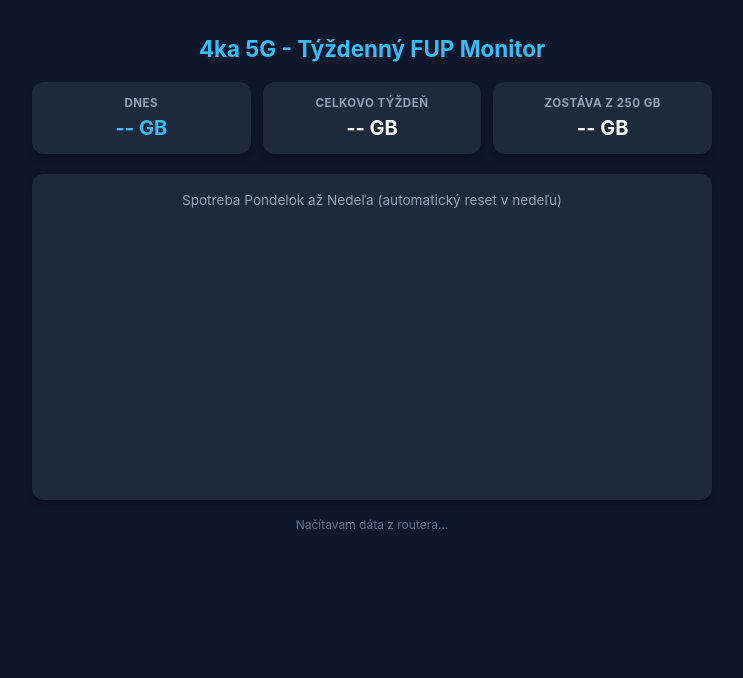
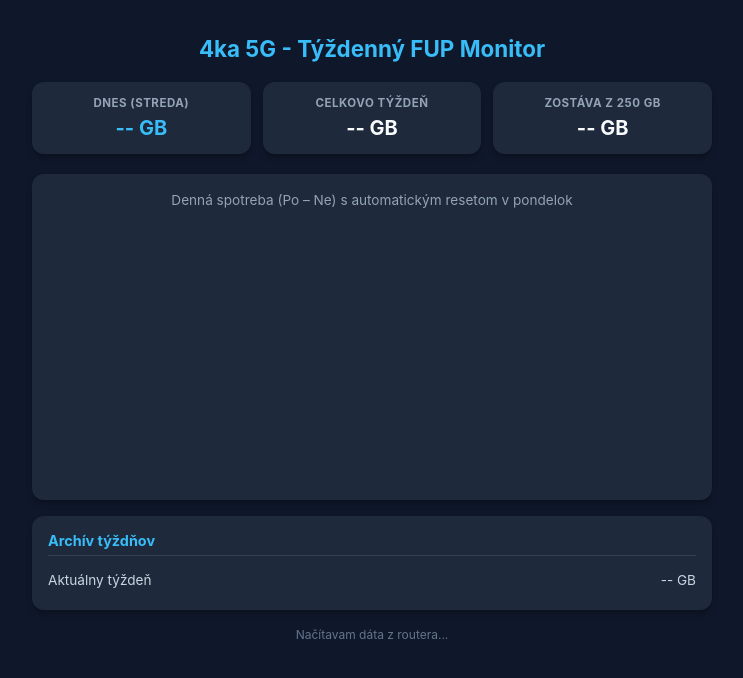
Before and after one commit to matkonet/4ka-spotreba, a plain HTML site: page index.html in a window 1280 px wide. Shown: the whole page, without its empty margins (268-1011 px from the left). Drawn offline with nearby package versions, Linux system fonts and the light colour scheme.

Commit message:
Update index.html

```diff
--- a/index.html
+++ b/index.html
@@ -3,7 +3,7 @@
 <head>
     <meta charset="UTF-8">
     <meta name="viewport" content="width=device-width, initial-scale=1.0">
-    <title>4ka 5G - Týždenný FUP Monitor</title>
+    <title>4ka 5G - FUP Monitor & Archív</title>
     <script src="https://cdn.jsdelivr.net/npm/chart.js"></script>
     <style>
         body { font-family: -apple-system, BlinkMacSystemFont, "Segoe UI", Roboto, sans-serif; background-color: #0f172a; color: #f8fafc; margin: 0; padding: 20px; display: flex; flex-direction: column; align-items: center; min-height: 100vh; }
@@ -18,6 +18,11 @@
         .card.warn p { color: #f59e0b; }
         .chart-box { background: #1e293b; padding: 18px; border-radius: 12px; box-shadow: 0 4px 6px -1px rgba(0,0,0,0.3); margin-bottom: 16px; height: 290px; position: relative; }
         .chart-title { margin: 0 0 12px 0; font-size: 0.85rem; color: #94a3b8; text-align: center; }
+        .history-box { background: #1e293b; padding: 16px; border-radius: 12px; box-shadow: 0 4px 6px -1px rgba(0,0,0,0.3); margin-bottom: 16px; }
+        .history-box h3 { margin: 0 0 10px 0; font-size: 0.9rem; color: #38bdf8; border-bottom: 1px solid #334155; padding-bottom: 6px; }
+        .history-list { list-style: none; padding: 0; margin: 0; font-size: 0.85rem; color: #cbd5e1; }
+        .history-list li { display: flex; justify-content: space-between; padding: 6px 0; border-bottom: 1px solid #334155; }
+        .history-list li:last-child { border-bottom: none; }
         .footer { font-size: 0.75rem; color: #64748b; text-align: center; line-height: 1.5; }
     </style>
 </head>
@@ -26,7 +31,7 @@
         <h1>4ka 5G - Týždenný FUP Monitor</h1>
         <div class="cards">
             <div class="card highlight">
-                <h3>Dnes</h3>
+                <h3>Dnes (Streda)</h3>
                 <p id="today-val">-- GB</p>
             </div>
             <div class="card">
@@ -40,8 +45,15 @@
         </div>
 
         <div class="chart-box">
-            <div class="chart-title">Spotreba Pondelok až Nedeľa (automatický reset v nedeľu)</div>
+            <div class="chart-title">Denná spotreba (Po – Ne) s automatickým resetom v pondelok</div>
             <canvas id="weeklyChart"></canvas>
+        </div>
+
+        <div class="history-box">
+            <h3>Archív týždňov</h3>
+            <ul id="historyList" class="history-list">
+                <li><span>Aktuálny týždeň</span> <span id="current-week-history">-- GB</span></li>
+            </ul>
         </div>
 
         <div class="footer" id="timestamp">Načítavam dáta z routera...</div>
@@ -63,14 +75,19 @@
                 const limit = 250;
                 const left = Math.max(0, limit - weekTotal);
 
+                // Dynamický názov dnešného dňa v karte
+                const dayNames = ['Pondelok', 'Utorok', 'Streda', 'Štvrtok', 'Piatok', 'Sobota', 'Nedeľa'];
+                document.querySelector('.card.highlight h3').innerText = 'Dnes (' + dayNames[todayIndex] + ')';
+
                 document.getElementById('today-val').innerText = todayVal.toFixed(2) + ' GB';
                 document.getElementById('week-val').innerText = weekTotal.toFixed(2) + ' GB';
+                document.getElementById('current-week-history').innerText = weekTotal.toFixed(2) + ' GB';
 
                 const leftEl = document.getElementById('left-val');
                 leftEl.innerText = left.toFixed(2) + ' GB';
                 if (left < 30) leftEl.parentElement.classList.add('warn');
 
-                document.getElementById('timestamp').innerText = 'Posledná aktualizácia: ' + (data.timestamp || 'Neznáme');
+                document.getElementById('timestamp').innerText = 'Posledná aktualizácia z routera: ' + (data.timestamp || 'Neznáme');
 
                 updateChart(weekDays, todayIndex);
             } catch (e) {
```
